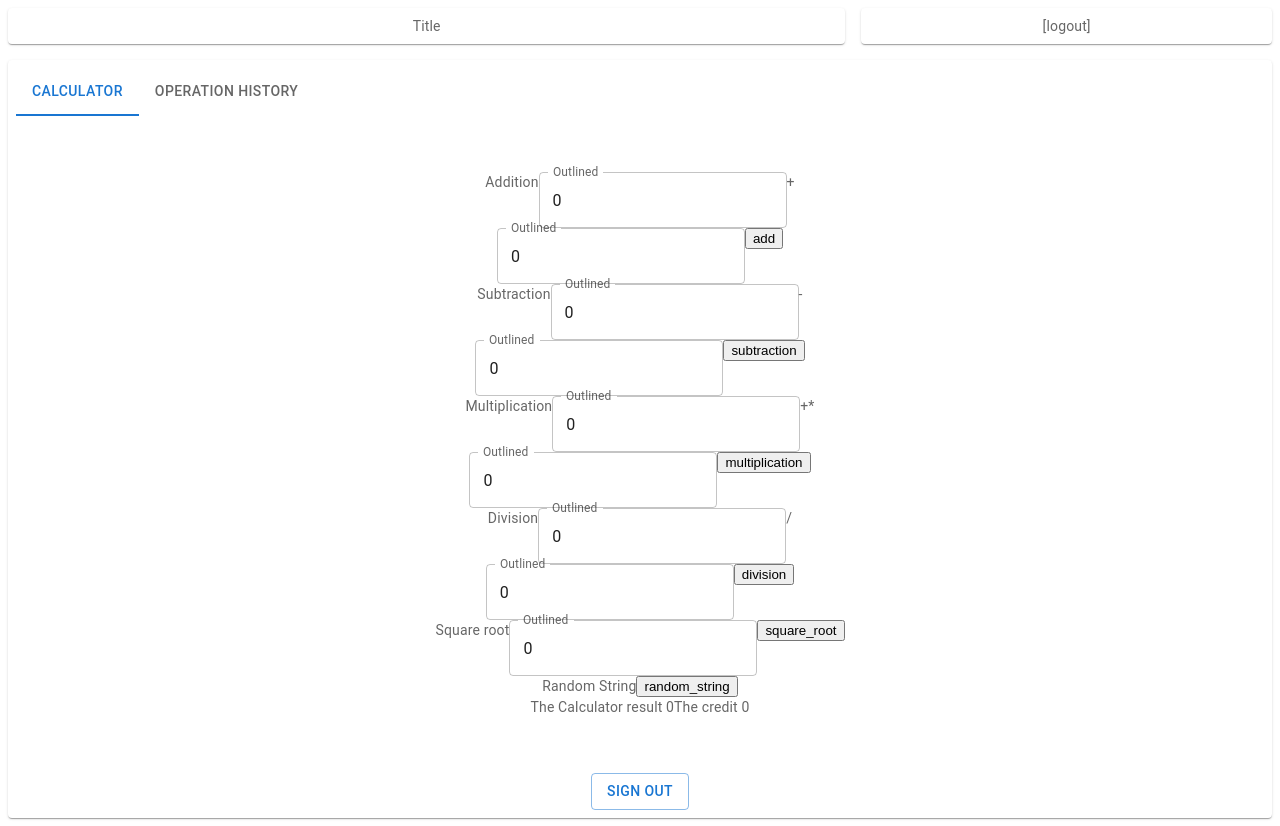
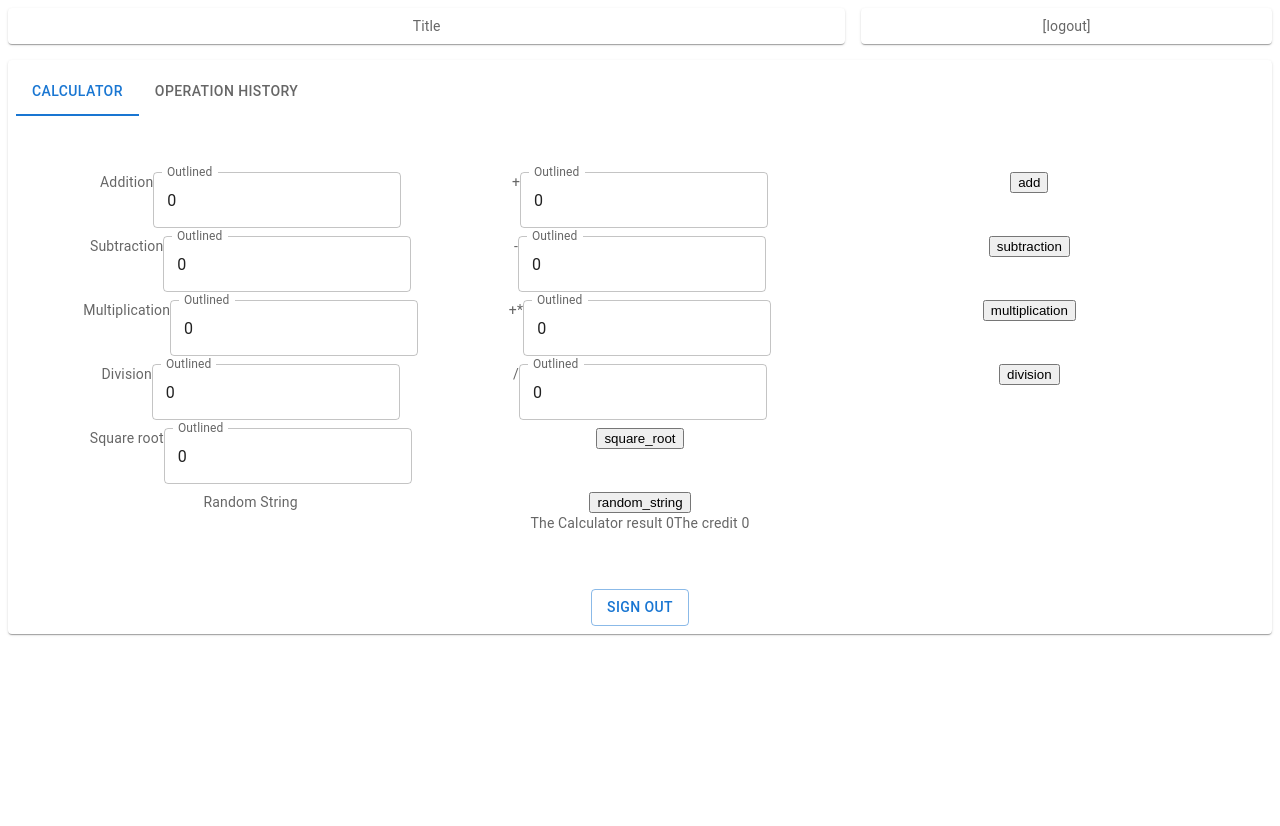
Before and after one commit to nfmelendez/tn-frontend, a Gatsby app: page /app in a window 1280 px wide. After the commit the page ends 800 px from the top, so only its background shows below. Built offline with nearby package versions, Linux system fonts and the light colour scheme.

Commit message:
grid system

```diff
--- a/src/components/calculator/Operation.js
+++ b/src/components/calculator/Operation.js
@@ -4,12 +4,23 @@ import MuiLink from '@mui/material/Link';
 import { operation } from "../../controller/calculatorService";
 
 import TextField from '@mui/material/TextField';
+import Grid from '@mui/material/Unstable_Grid2';
+
+import Paper from '@mui/material/Paper';
+import { styled } from '@mui/material/styles';
+import Box from '@mui/material/Box';
 
 
-import { Box, styled } from '@mui/system';
 
+export default function Operation({ opName, opSymbol, opActionName, onResult, parentState }) {
 
-export default function Operation({ opName, opSymbol, opActionName, onResult, parentState}) {
+  const Item = styled(Paper)(({ theme }) => ({
+    backgroundColor: theme.palette.mode === 'dark' ? '#1A2027' : '#fff',
+    ...theme.typography.body2,
+    padding: theme.spacing(1),
+    textAlign: 'center',
+    color: theme.palette.text.secondary,
+  }));
 
   const defaultState = {
     left: "0",
@@ -27,12 +38,13 @@ export default function Operation({ opName, opSymbol, opActionName, onResult, pa
 
   }
 
-    function handleUpdateRight(e){
+  function handleUpdateRight(e) {
     e.preventDefault();
     const value = e.target.value;
     //accept only numbers
     setState(prev => (
-            {...prev,
+      {
+        ...prev,
         right: value
       }
     ))
@@ -43,7 +55,8 @@ export default function Operation({ opName, opSymbol, opActionName, onResult, pa
     e.preventDefault();
     const value = e.target.value;
     setState(prev => (
-          {...prev,
+      {
+        ...prev,
         left: value
       }
     ))
@@ -56,20 +69,50 @@ export default function Operation({ opName, opSymbol, opActionName, onResult, pa
             handleSubmit(event)
           }}
         >
+                <Grid container  spacing={2}>
+
+          <Grid xs={4}>
           <label>
+
               {opName}
-      { opActionName !== "random_string"  &&
-      <TextField id="outlined-basic" label="Outlined" variant="outlined"  name="left" value={state.left}  onChange={handleUpdateLeft}  />
+
+
+              {opActionName !== "random_string" &&
+                <TextField id="outlined-basic" label="Outlined" variant="outlined" name="left" value={state.left} onChange={handleUpdateLeft} />
               }
           </label>
-    {(opActionName !== "square_root" && opActionName !== "random_string")  &&
+          </Grid>
+
+          {(opActionName !== "square_root" && opActionName !== "random_string") &&
+            <Grid xs={4}>
             <label>
                 {opSymbol}
-      <TextField id="outlined-basic" label="Outlined" variant="outlined"  name="right" value={state.right}  onChange={handleUpdateRight} />
+                <TextField id="outlined-basic" label="Outlined" variant="outlined" name="right" value={state.right} onChange={handleUpdateRight} />
+            </label>
+            </Grid>
 
-    </label>
           }
+          <Grid xs={4}>
             <input type="submit" value={opActionName} />
+          </Grid>
+          </Grid>
+
         </form>
   );
 }
+
+
+{/* <Grid container spacing={2}>
+  <Grid xs={8}>
+    <Item>xs=8</Item>
+  </Grid>
+  <Grid xs={4}>
+    <Item>xs=4</Item>
+  </Grid>
+  <Grid xs={4}>
+    <Item>xs=4</Item>
+  </Grid>
+  <Grid xs={8}>
+    <Item>xs=8</Item>
+  </Grid>
+</Grid> */}
--- a/src/components/calculator/calculator.js
+++ b/src/components/calculator/calculator.js
@@ -29,7 +29,7 @@ export default function Calculator() {
 
 
   return (
-    <Container maxWidth="sm">
+    <Container maxWidth="xl">
       <Box sx={{ my: 4 }}>
 
         <Operation opName="Addition" opSymbol="+" opActionName="add" onResult={onResult} parentState={state}></Operation>
```
Lines whose indentation alone changed are shown as unchanged.
